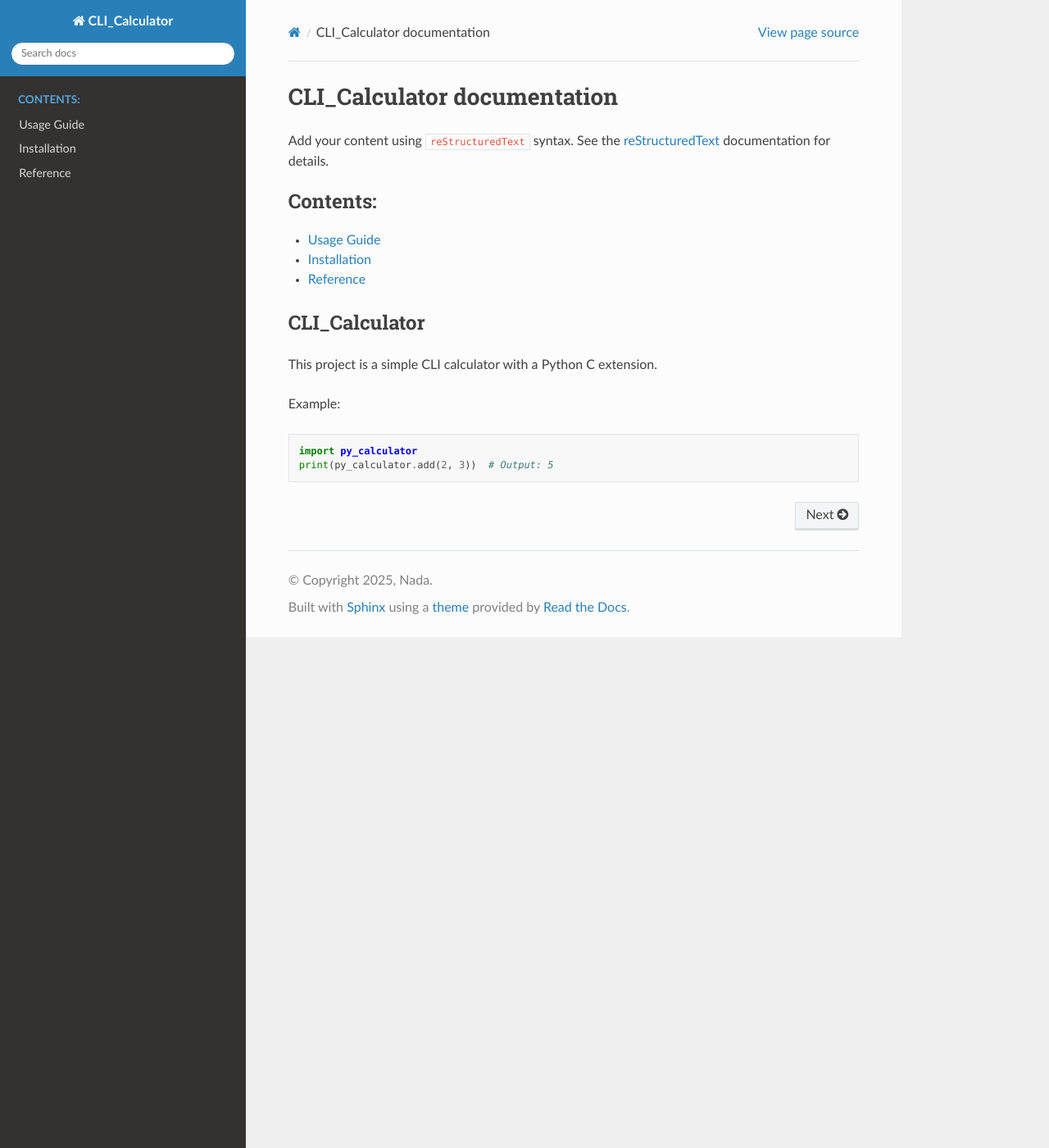
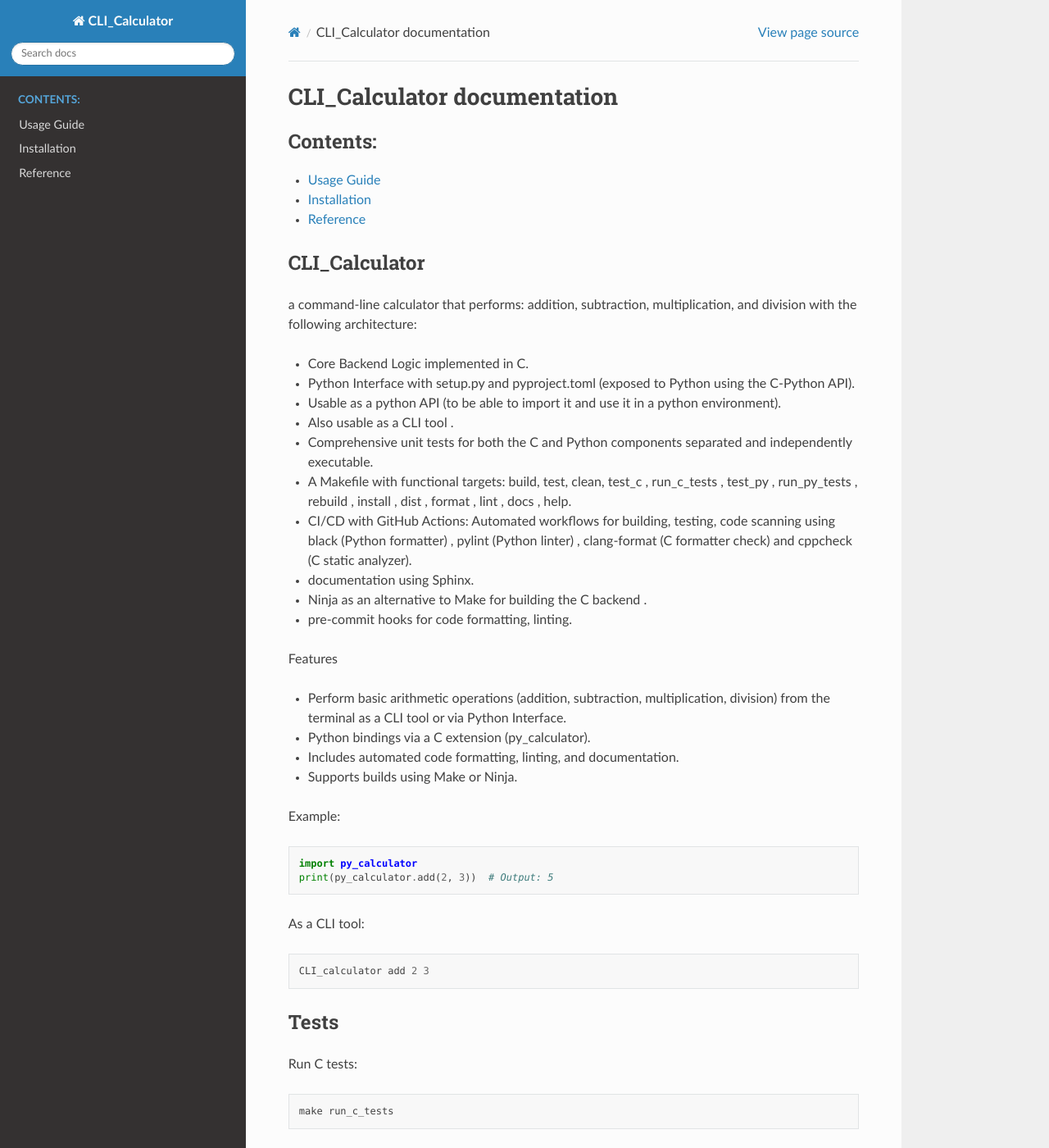
Before and after one commit to NadaMohamedElBasel/CLI_calculator, a Sphinx documentation site: the page built from docs/source/index.rst, in a window 1280 px wide and 1400 px high. Shown: the whole window at 82% size. Built offline with Sphinx 7.4.7 and the Read the Docs theme 3.1.0, drawn with Linux system fonts in a browser that asks for light colours; some of the changed text lies outside the part shown.

Commit message:
Update index.rst

```diff
--- a/docs/source/index.rst
+++ b/docs/source/index.rst
@@ -6,9 +6,9 @@
 CLI_Calculator documentation
 ============================
 
-Add your content using ``reStructuredText`` syntax. See the
-`reStructuredText <https://www.sphinx-doc.org/en/master/usage/restructuredtext/index.html>`_
-documentation for details.
+.. Add your content using ``reStructuredText`` syntax. See the
+.. `reStructuredText <https://www.sphinx-doc.org/en/master/usage/restructuredtext/index.html>`_
+.. documentation for details.
 
 
 .. toctree::
@@ -22,11 +22,51 @@ documentation for details.
 CLI_Calculator
 --------------
 
-This project is a simple CLI calculator with a Python C extension.
+a command-line calculator that performs: addition, subtraction, multiplication, and division with the following architecture:
+
+-   Core Backend Logic implemented in C.
+-   Python Interface with setup.py and pyproject.toml (exposed to Python using the C-Python API).
+-   Usable as a python API (to be able to import it and use it in a python environment).
+-   Also usable as a CLI tool .
+-   Comprehensive unit tests for both the C and Python components separated and independently executable.
+-   A Makefile with functional targets: build, test, clean, test_c , run_c_tests , test_py , run_py_tests , rebuild , install , dist , format , lint , docs , help.
+-   CI/CD with GitHub Actions: Automated workflows for building, testing, code scanning using black (Python formatter) , pylint (Python linter) , clang-format (C formatter check) and cppcheck (C static analyzer).
+-   documentation using Sphinx.
+-   Ninja as an alternative to Make for building the C backend .
+-   pre-commit hooks for code formatting, linting.
+
+Features
+
+-   Perform basic arithmetic operations (addition, subtraction, multiplication, division) from the terminal as a CLI tool or via Python Interface.
+-   Python bindings via a C extension (py_calculator).
+-   Includes automated code formatting, linting, and documentation.
+-   Supports builds using Make or Ninja.
 
 Example:
 
 .. code-block:: python
 
+
    import py_calculator
    print(py_calculator.add(2, 3))  # Output: 5
+
+As a CLI tool:
+
+.. code-block:: bash
+
+   CLI_calculator add 2 3
+
+Tests
+-----
+
+Run C tests:
+
+.. code-block:: bash
+
+    make run_c_tests
+
+Run Python tests:
+
+.. code-block:: bash
+
+    make run_py_tests
```
